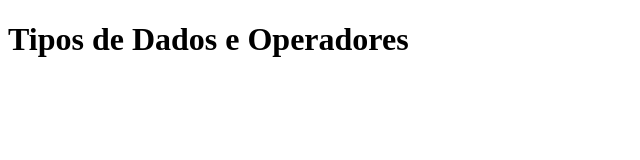
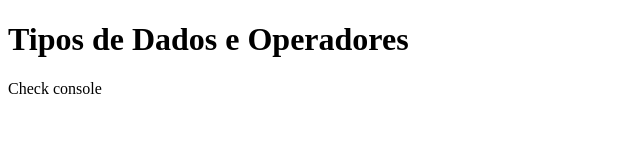
Before and after one commit to MiguelHAndrade/formacao_front-end, a plain HTML site: page formacao_front-end/JAVASCRIPT-CURSO/02-OPERADORES/index.html in a window 1280 px wide. Shown: the whole page, without its empty margins (0-640 px from the left). Drawn offline with Linux system fonts and the light colour scheme.

Commit message:
Lesson 216

```diff
--- a/formacao_front-end/JAVASCRIPT-CURSO/02-OPERADORES/index.html
+++ b/formacao_front-end/JAVASCRIPT-CURSO/02-OPERADORES/index.html
@@ -7,6 +7,7 @@
 </head>
 <body>
     <h1>Tipos de Dados e Operadores</h1>
+    <p>Check console</p>
 
     <script src="js/script.js"></script>
 </body>
```
Also changed, not shown: formacao_front-end/JAVASCRIPT-CURSO/02-OPERADORES/js/script.js (+60 -3 lines).
